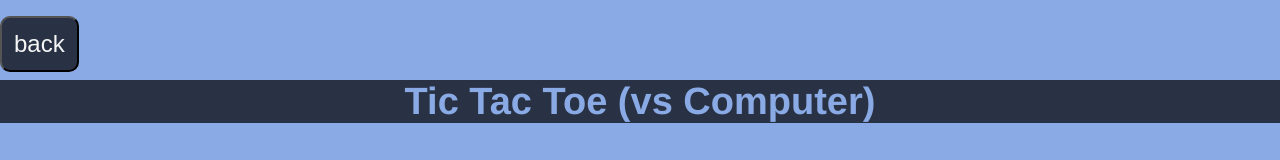
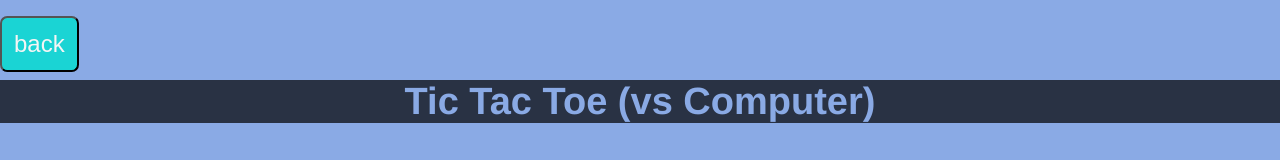
Before and after one commit to sunGanbat/mobilephone, a plain HTML site: page tic tac toe/tic_tac_toe.html in a window 1280 px wide. Shown: the top 160 px of the page. Drawn offline with nearby package versions, Linux system fonts and the light colour scheme.

Commit message:
Update tic_tac_toe.css

```diff
--- a/tic tac toe/css/tic_tac_toe.css
+++ b/tic tac toe/css/tic_tac_toe.css
@@ -138,6 +138,17 @@ header{
     background-color: rgb(0, 0, 0, 0.7);
     transition-duration: 0.4s;
 }
+.back{
+  text-align: left;
+}
+#btn99{
+  padding: 0.5em;
+  border-radius: 0.3em;
+  color: whitesmoke;
+  font-size: 1.5em;
+  background: rgb(26, 212, 212);
+  cursor: pointer; /*カーソルをポインターの形（かたち）にする*/
+}
 
 footer> p {
     position: absolute;
```
